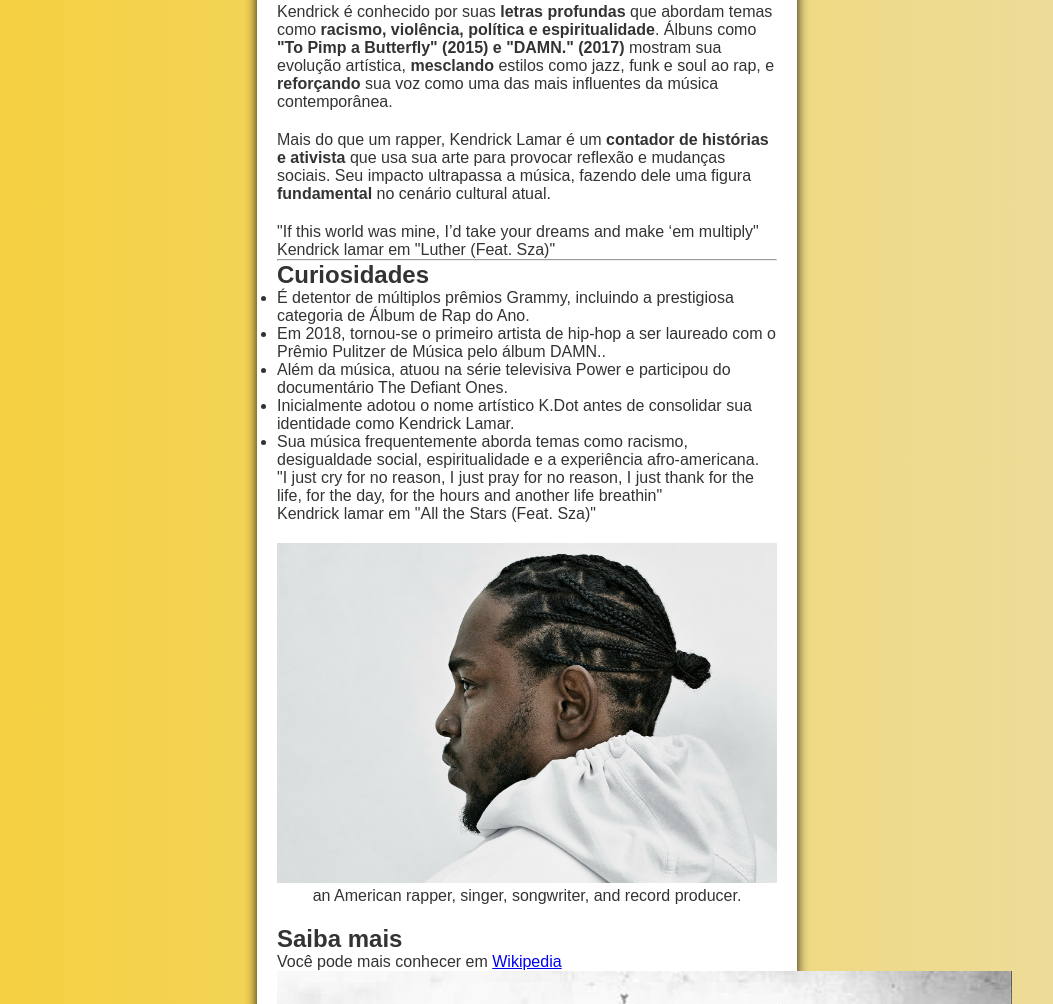
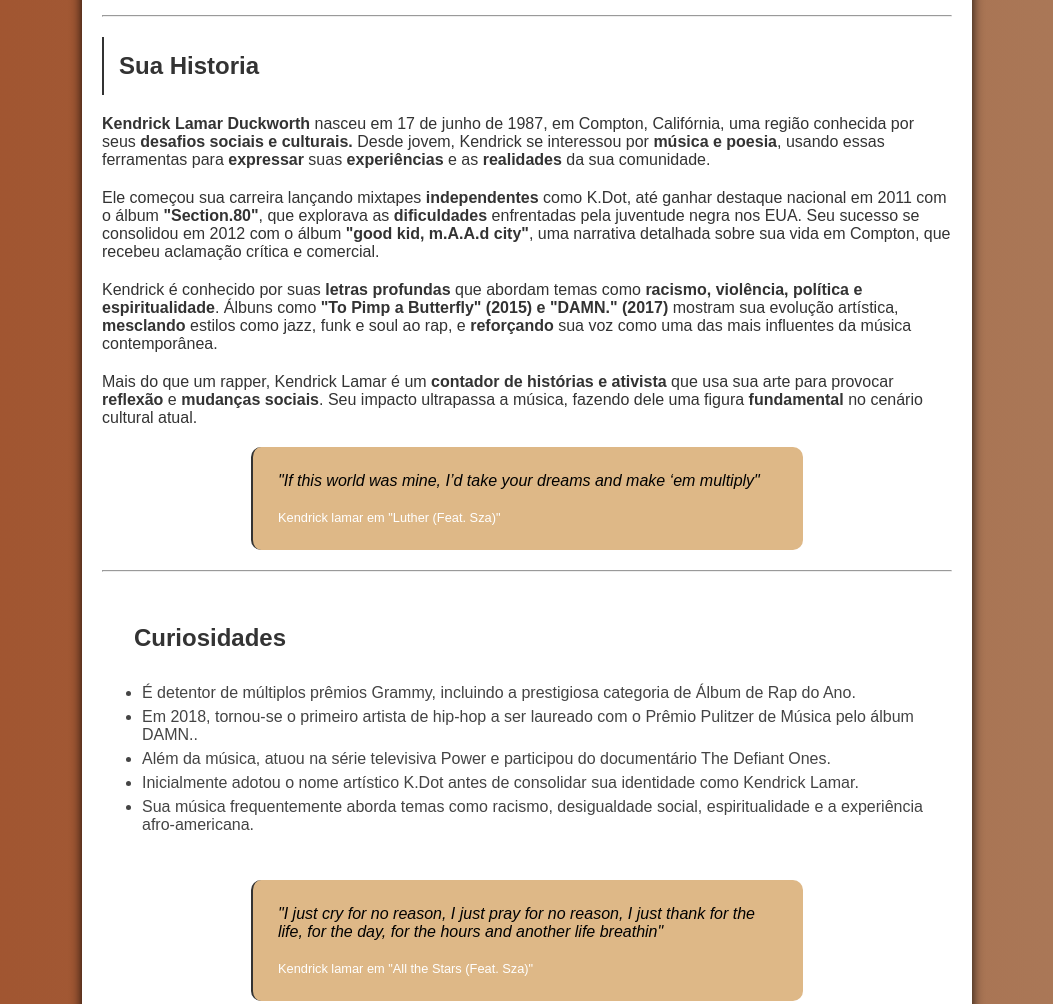
Before and after one commit to mtheusn/matheushenriqueM2, a plain HTML site: page index.html in a window 1280 px wide. Shown: the part 1322-2326 px from the top of the page, without its empty margins (113-1166 px from the left). Drawn offline with Linux system fonts and the light colour scheme.

Commit message:
projeto finalizado

```diff
--- a/index.html
+++ b/index.html
@@ -33,12 +33,12 @@
                 <p><Strong>Kendrick Lamar Duckworth</Strong> nasceu em 17 de junho de 1987, em Compton, Califórnia, uma região conhecida por seus <Strong>desafios sociais e culturais.</Strong> Desde jovem, Kendrick se interessou por <Strong>música e poesia</Strong>, usando essas ferramentas para <Strong>expressar</Strong> suas <Strong>experiências</Strong> e as <Strong>realidades</Strong> da sua comunidade.</p>
                 <p>Ele começou sua carreira lançando mixtapes <Strong>independentes</Strong> como K.Dot, até ganhar destaque nacional em 2011 com o álbum <Strong>"Section.80"</Strong>, que explorava as <Strong>dificuldades</Strong> enfrentadas pela juventude negra nos EUA. Seu sucesso se consolidou em 2012 com o álbum <Strong>"good kid, m.A.A.d city"</Strong>, uma narrativa detalhada sobre sua vida em Compton, que recebeu aclamação crítica e comercial.</p>
                 <p>Kendrick é conhecido por suas <Strong>letras profundas</Strong> que abordam temas como<Strong> racismo, violência, política e espiritualidade</Strong>. Álbuns como <Strong>"To Pimp a Butterfly" (2015) e "DAMN." (2017)</Strong> mostram sua evolução artística, <Strong>mesclando</Strong> estilos como jazz, funk e soul ao rap, e <Strong>reforçando</Strong> sua voz como uma das mais influentes da música contemporânea.</p>
-                <p>Mais do que um rapper, Kendrick Lamar é um <Strong>contador de histórias e ativista</Strong> que usa sua arte para provocar reflexão e mudanças sociais. Seu impacto ultrapassa a música, fazendo dele uma figura <strong>fundamental</Strong> no cenário cultural atual.</p>
+                <p>Mais do que um rapper, Kendrick Lamar é um <Strong>contador de histórias e ativista</Strong> que usa sua arte para provocar <strong>reflexão</strong> e <strong>mudanças sociais</strong>. Seu impacto ultrapassa a música, fazendo dele uma figura <strong>fundamental</Strong> no cenário cultural atual.</p>
             </section>
     <!-- Segunda Sessão -->
 
     <!-- Terceira Sessão -->
-            <section>
+            <section class="citacao">
                 <blockquote>
                     "If this world was mine, I’d take your dreams and make ‘em multiply"
                     <p> Kendrick lamar em "Luther (Feat. Sza)"</p>
@@ -49,7 +49,7 @@
     <hr>
 
     <!-- Quarta Sessão -->
-    <section>
+    <section class="curiosidades">
         <h2> Curiosidades</h2>
         <ul>
             <li>É detentor de múltiplos prêmios Grammy, incluindo a prestigiosa categoria de Álbum de Rap do Ano.</li>
@@ -61,11 +61,13 @@
     </section>
     <!-- Quarta Sessão -->
      <!-- Quinta Sessão -->
-     <section>
+     <section class="citacao">
         <blockquote>
             "I just cry for no reason, I just pray for no reason, I just thank for the life, for the day, for the hours and another life breathin"
             <p> Kendrick lamar em "All the Stars (Feat. Sza)"</p>
         </blockquote>
+       </section>
+       <!-- Quinta Sessão -->
         <!-- Sexta Sessão -->
         <section class="feature-img">
             <figure>
@@ -74,8 +76,9 @@
             </figure>
         </section>
          <!-- Sexta Sessão -->
-    </section>
-    <!-- Quinta Sessão -->
+
+        <hr>
+
         </main>
      <!-- Main -->
 
--- a/style.css
+++ b/style.css
@@ -10,13 +10,13 @@
 body{
     font-family: Arial, Helvetica, sans-serif;
     color: #333;
-    background: linear-gradient(to right, #f6cf37, #ecdda2)
+    background: linear-gradient(to right, #A0522D,#AB7B5B)
 }
 /* Body */
 /* Container */
     .container{
         background-color: #fff;
-        max-width: 500px;
+        max-width: 850px;
         margin: 20px auto;
         padding: 20px;
         border-radius: 12px;
@@ -59,4 +59,56 @@
     .historia p{
         margin: 20px 0px;
     }
+
+    .citacao {
+        background-color: #DEB887;
+        border-left: 2px solid #333;
+        border-radius: 10px;
+        width: 500px;
+        padding: 25px;
+        margin: 20px auto;
+    }
+
+    .citacao blockquote{
+        color: #000;
+        font-style: italic;
+        font-size: 1.0rem;
+    }
+
+    .citacao p{
+        color: #fff;
+        margin-top: 20px;
+        font-size: 0.8rem;
+        font-style: normal
+    }
+
+    .curiosidades{
+        padding: 20px
+    }
+
+    .curiosidades h2{
+        padding: 12px;
+        margin: 20px auto;
+        font-size: 1.5rem;
+    }
+
+    .curiosidades ul {
+        list-style-type: disc inside;
+        padding-left: 20px;
+    }
+
+    .curiosidades li{
+        margin: 6px 0;
+        color: #444;
+    }
+
+    footer {
+        text-align: center;
+        margin-top: 20px;
+    }
+
+    footer h2{
+        padding: 6px;
+        font-size: 1.8rem;
+    }
 /* Header */
```
